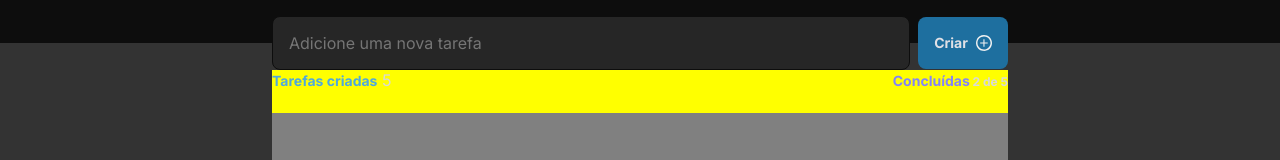
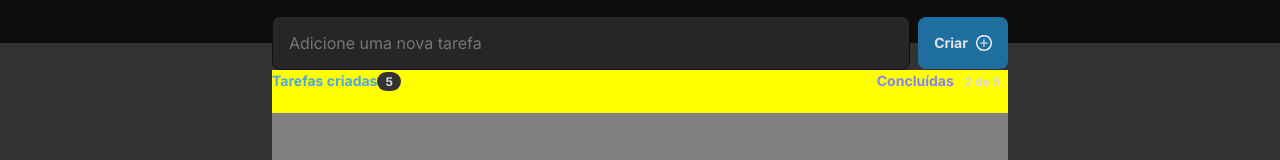
Before and after one commit to felipedev01/Gerenciador-de-Tarefas-com-typeScript, a React (Vite) app: page / in a window 1280 px wide. Shown: the part 157-317 px from the top of the page. Built offline with nearby package versions, Linux system fonts and the light colour scheme.

Commit message:
atualização projeto

```diff
--- a/src/Components/displayTaskWithContent.module.css
+++ b/src/Components/displayTaskWithContent.module.css
@@ -16,6 +16,20 @@
     color:var(--blue);
 }.createdTaskCount{
     color: var(--gray-200)!important;
+    font-style: normal;
+    font-weight: 700;
+    font-size: 0.75rem;
+    line-height: 0.9375rem;
+    font-family: 'Inter';
+    margin-left:0.5rem;
+    padding-top: 0.0625rem;
+    width: 24px;
+    height: 19px;
+    background:var(--gray-400);
+    padding: 0.125rem 0.5rem;
+    border-radius: 999px;
+    margin:auto;
+
 }.doneTasksText{
     font-family: 'Inter';
     font-weight: 700;
@@ -30,4 +44,7 @@
     line-height: 0.9375rem;
     font-family: 'Inter';
     color:var(--gray-200)!important;
+    padding-right: 0.5rem;
+    padding-top: 0.0625rem;
+    margin-left:0.5rem;
 }
--- a/src/Components/displayTaskWithContent.tsx
+++ b/src/Components/displayTaskWithContent.tsx
@@ -8,12 +8,12 @@ export function DisplayTaskWithContent(){
             <header>
                 <div>
                 <span className={styles.createdTaskText}>Tarefas criadas</span>
-                <span className={styles.createdTaskCount}> 5 </span>
+                <span className={styles.createdTaskCount}>5</span>
                 </div>
 
                 <div >
                 <span className={styles.doneTasksText}>Concluídas</span>
-                <span className={styles.doneTasksStatus}>  2 de 5</span>
+                <span className={styles.doneTasksStatus}>   2 de 5</span>
                 </div>
             </header>
 
```
